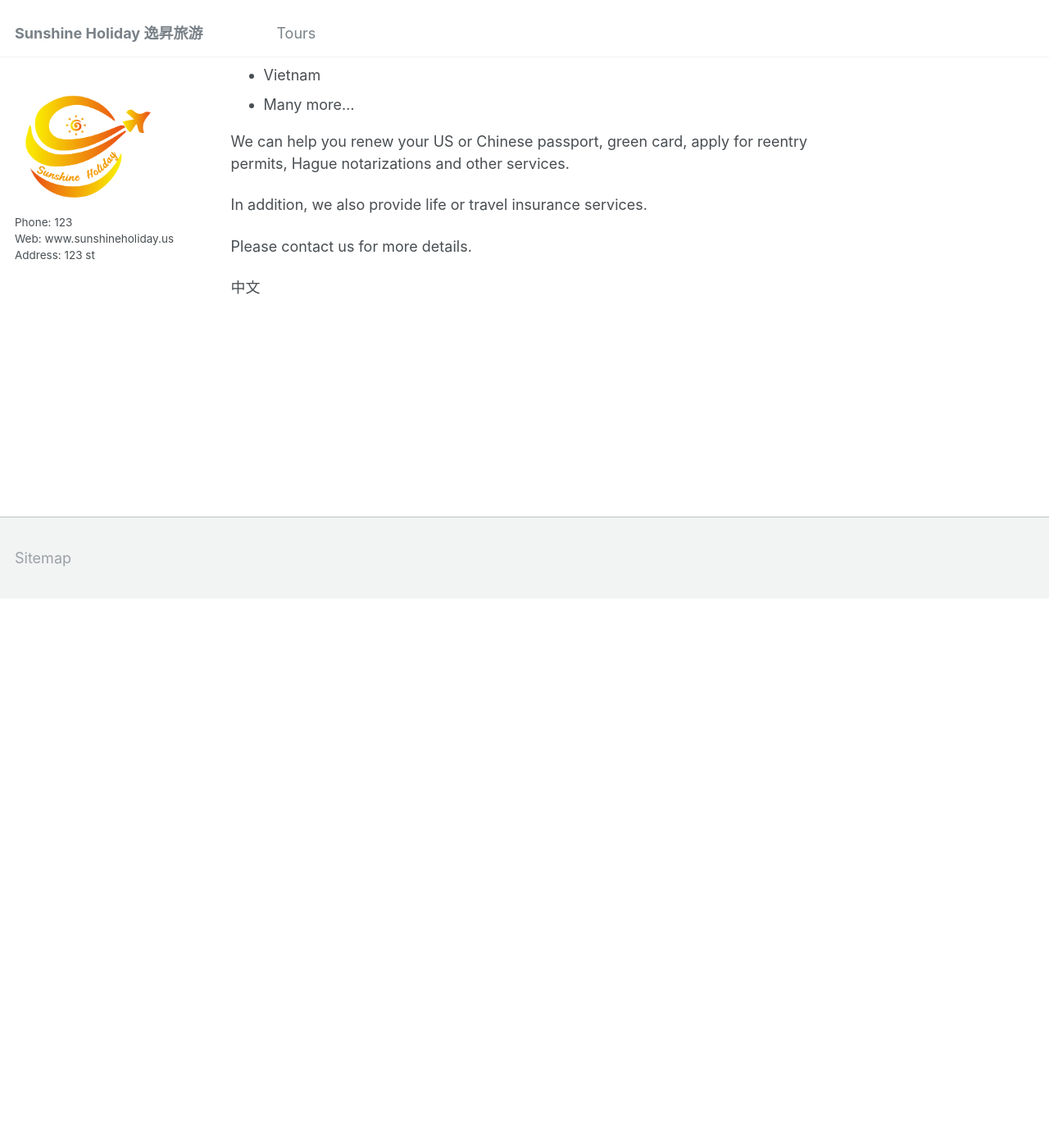
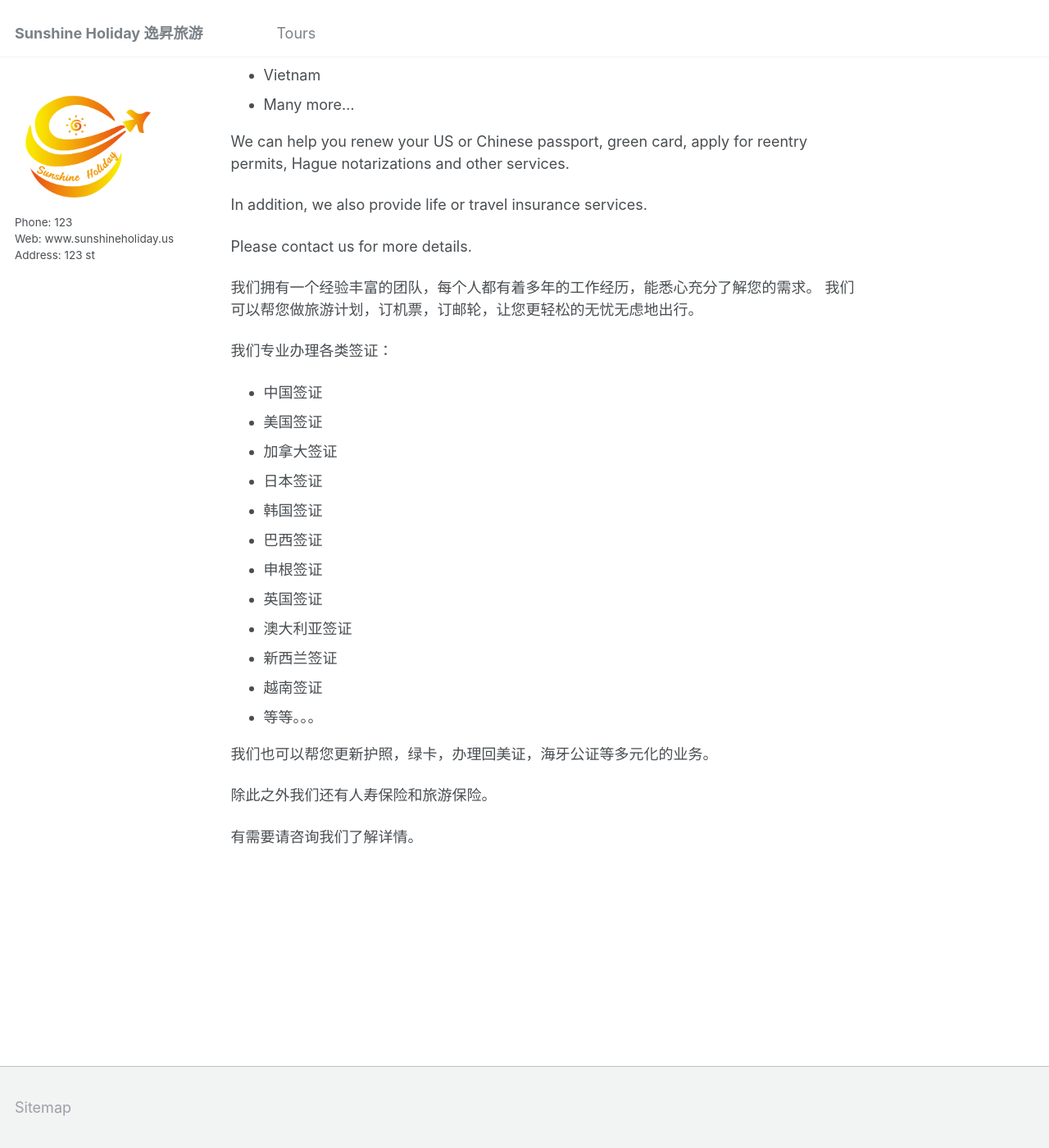
Before and after one commit to sunshineholidayus/web3, a Jekyll site: the page built from _pages/about.md, in a window 1280 px wide and 1400 px high, scrolled down 686 px. Shown: the whole window at 82% size. Built offline with Jekyll 4.4.1, drawn with Linux system fonts in a browser that asks for light colours; before the commit the page ends 1416 px from its top, so only the background shows below that.

Commit message:
Update about.md

```diff
--- a/_pages/about.md
+++ b/_pages/about.md
@@ -7,10 +7,9 @@ redirect_from:
   - /about.html
 ---
 
-[English](#english) - [中文](#chinese2)
+[English](#english) - [中文](#chinese)
 
 <a name="english"></a>
-
 We are an experienced team, each of us worked in the industry for many years. We will be able to solve all your travel needs.
 
 Allow us help you make travel plans or book air tickets or cruises, so that you can travel easily and worry free.
@@ -36,5 +35,26 @@ In addition, we also provide life or travel insurance services.
 
 Please contact us for more details.
 
-<a name="chinese2"></a>
-中文
+<a name="chinese"></a>
+我们拥有一个经验丰富的团队，每个人都有着多年的工作经历，能悉心充分了解您的需求。 我们可以帮您做旅游计划，订机票，订邮轮，让您更轻松的无忧无虑地出行。
+
+我们专业办理各类签证：
+
+- 中国签证
+- 美国签证
+- 加拿大签证
+- 日本签证
+- 韩国签证
+- 巴西签证
+- 申根签证
+- 英国签证
+- 澳大利亚签证
+- 新西兰签证
+- 越南签证
+- 等等。。。
+
+我们也可以帮您更新护照，绿卡，办理回美证，海牙公证等多元化的业务。
+
+除此之外我们还有人寿保险和旅游保险。
+
+有需要请咨询我们了解详情。
```
